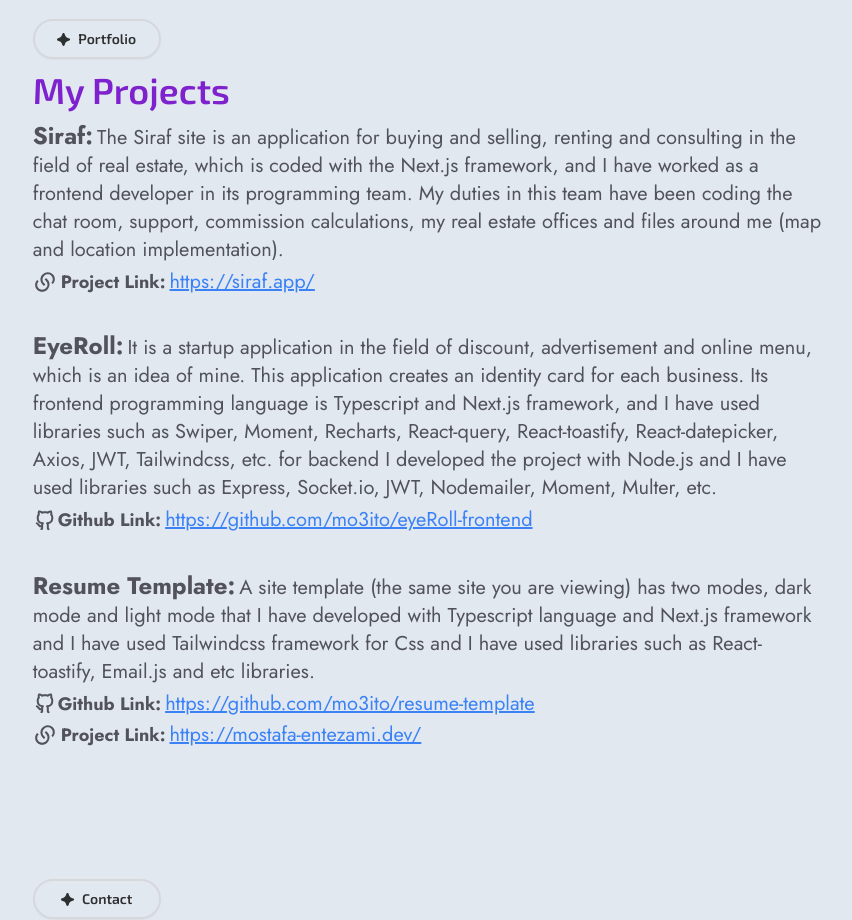
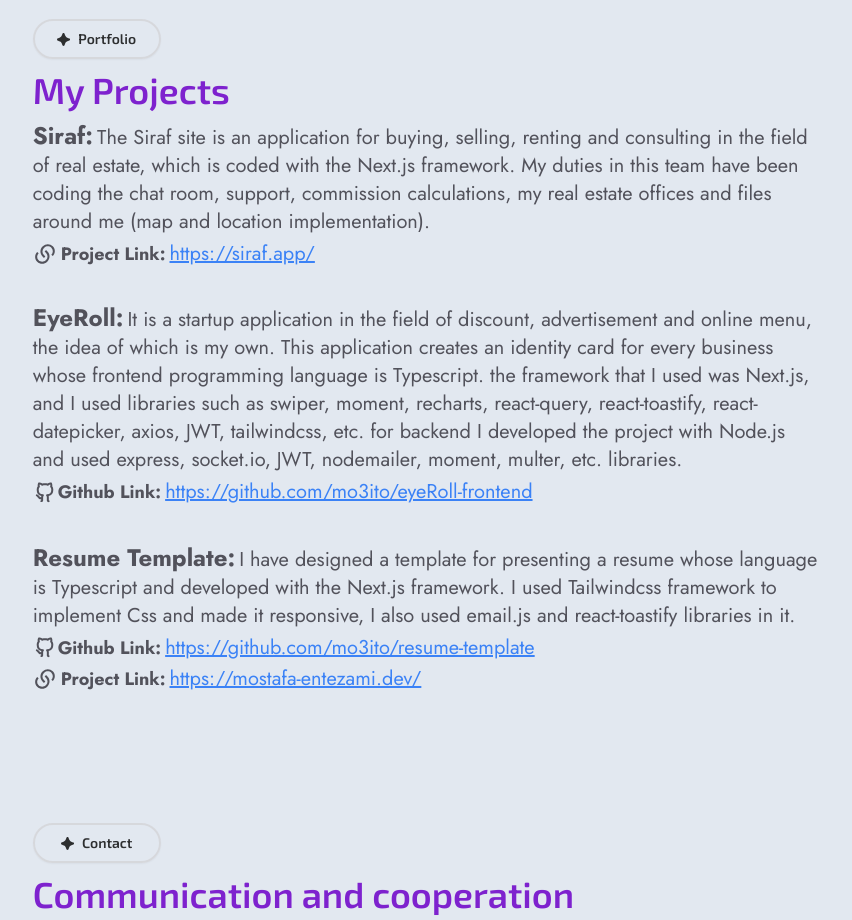
Before and after one commit to mo3ito/resume-template, a Next.js app: page / in a window 1280 px wide. Shown: the part 1300-2220 px from the top of the page, without its empty margins (378-1230 px from the left). Built offline with nearby package versions, Linux system fonts and the light colour scheme.

Commit message:
edit data

```diff
--- a/data/data.ts
+++ b/data/data.ts
@@ -68,20 +68,20 @@ const data = {
       id: "project-1",
       projectName: "Siraf",
       descriptionProject:
-        "The Siraf site is an application for buying and selling, renting and consulting in the field of real estate, which is coded with the Next.js framework, and I have worked as a frontend developer in its programming team. My duties in this team have been coding the chat room, support, commission calculations, my real estate offices and files around me (map and location implementation).",
+        "The Siraf site is an application for buying, selling, renting and consulting in the field of real estate, which is coded with the Next.js framework. My duties in this team have been coding the chat room, support, commission calculations, my real estate offices and files around me (map and location implementation).",
       linkProject : "https://siraf.app/",
     },
 
     {
         id: "project-2",
         projectName: "EyeRoll",
-        descriptionProject:"It is a startup application in the field of discount, advertisement and online menu, which is an idea of ​​mine. This application creates an identity card for each business. Its frontend programming language is Typescript and Next.js framework, and I have used libraries such as Swiper, Moment, Recharts, React-query, React-toastify, React-datepicker, Axios, JWT, Tailwindcss, etc. for backend I developed the project with Node.js and I have used libraries such as Express, Socket.io, JWT, Nodemailer, Moment, Multer, etc.",
+        descriptionProject:"It is a startup application in the field of discount, advertisement and online menu, the idea of ​​which is my own. This application creates an identity card for every business whose frontend programming language is Typescript. the framework that I used was Next.js, and I used libraries such as swiper, moment, recharts, react-query, react-toastify, react-datepicker, axios, JWT, tailwindcss, etc. for backend I developed the project with Node.js and used express, socket.io, JWT, nodemailer, moment, multer, etc. libraries.",
         githubLink:"https://github.com/mo3ito/eyeRoll-frontend" ,
       },
       {
         id: "project-3",
         projectName: "Resume Template",
-        descriptionProject:"A site template (the same site you are viewing) has two modes, dark mode and light mode that I have developed with Typescript language and Next.js framework and I have used Tailwindcss framework for Css and I have used libraries such as React-toastify, Email.js and etc libraries.",
+        descriptionProject:"I have designed a template for presenting a resume whose language is Typescript and developed with the Next.js framework. I used Tailwindcss framework to implement Css and made it responsive, I also used email.js and react-toastify libraries in it.",
         githubLink:"https://github.com/mo3ito/resume-template" ,
         linkProject : "https://mostafa-entezami.dev/"
       },
```
